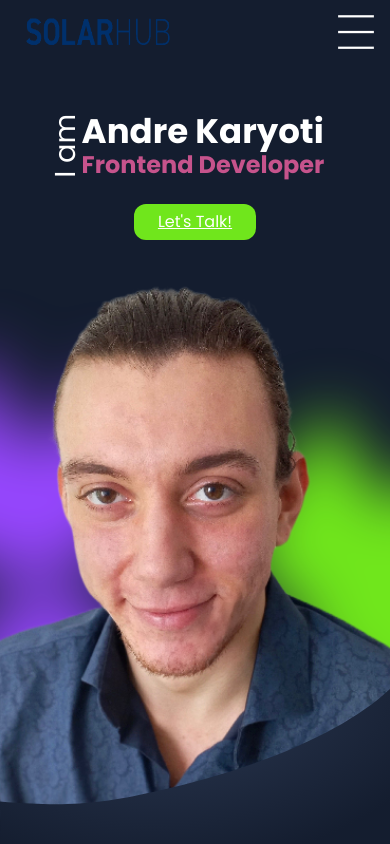
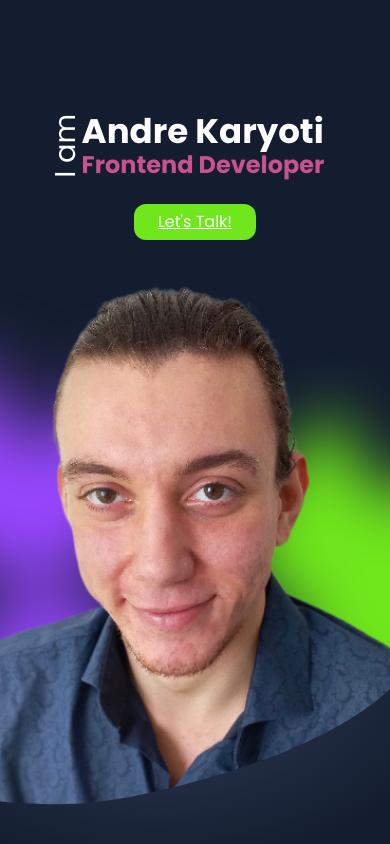
Before and after one commit to Zmoorgekaffi/portfolio, an Angular app: page / in a window 390 px wide. Shown: the top 844 px of the page. Built offline with nearby package versions, Linux system fonts and the light colour scheme.

Commit message:
added header/mobileMenu animation | added scroll hostlistener to header.ts | added header/mobileMenu animation logik

```diff
--- a/src/app/components/header/header.component.html
+++ b/src/app/components/header/header.component.html
@@ -1,4 +1,10 @@
-<section>
+<section
+    [ngClass]="{
+        'mobile-menu_move-down-animation': showHeader && windowWidth < 860,
+        'mobile-menu_move-up-animation': !showHeader&& windowWidth < 860
+    }"
+>
+
     <nav class="nav-links-frame">
         <img class="logo" src="assets/imgs/solarhub-logo-klein.png" alt="">
         <div class="nav-links">
--- a/src/app/components/header/header.component.scss
+++ b/src/app/components/header/header.component.scss
@@ -65,7 +65,33 @@ a:hover {
     color: $purple;
 }
 
+.mobile-menu_move-up-animation {
+    animation: mobile-menu-move-up ease-in-out 200ms forwards;
+}
+
+.mobile-menu_move-down-animation {
+    animation: mobile-menu-move-down ease-in-out 200ms forwards;
+}
+
 // keyframes
+@keyframes mobile-menu-move-up {
+    0% {
+        transform: translateY(0);
+    }
+    100% {
+        transform: translateY(-101%);
+    }
+}
+
+@keyframes mobile-menu-move-down {
+    0% {
+        transform: translateY(-101%);
+    }
+    100% {
+        transform: translateY(0);
+    }
+}
+
 @keyframes mobile-menu-show {
     0% {
         opacity: 0;
--- a/src/app/components/header/header.component.ts
+++ b/src/app/components/header/header.component.ts
@@ -12,6 +12,10 @@ import { CommonModule } from '@angular/common';
 export class HeaderComponent{
   windowWidth = window.innerWidth;
   mobileToggle = false;
+  lastScrollPosition:number = 0;
+  showHeader:boolean = true;
+
+  //hostlistener variables
   @ViewChild('mobileMenu') mobileMenu!: ElementRef;
 
   @HostListener('window:resize', ['$event'])
@@ -26,6 +30,20 @@ export class HeaderComponent{
     }
   }
 
+  @HostListener('window:scroll', ['$event'])
+  onWindowScroll(event: Event) {
+    const currentScrollPosition = window.scrollY;
+
+    if(currentScrollPosition < this.lastScrollPosition) {
+      this.showHeader = true;
+    } else {
+      this.showHeader = false;
+    }
+
+    this.lastScrollPosition = currentScrollPosition;
+  }
+
+  //conpmonent functions
   toggleMobileNav() {
     if(this.mobileToggle === true) {
       this.mobileToggle = false;
```
